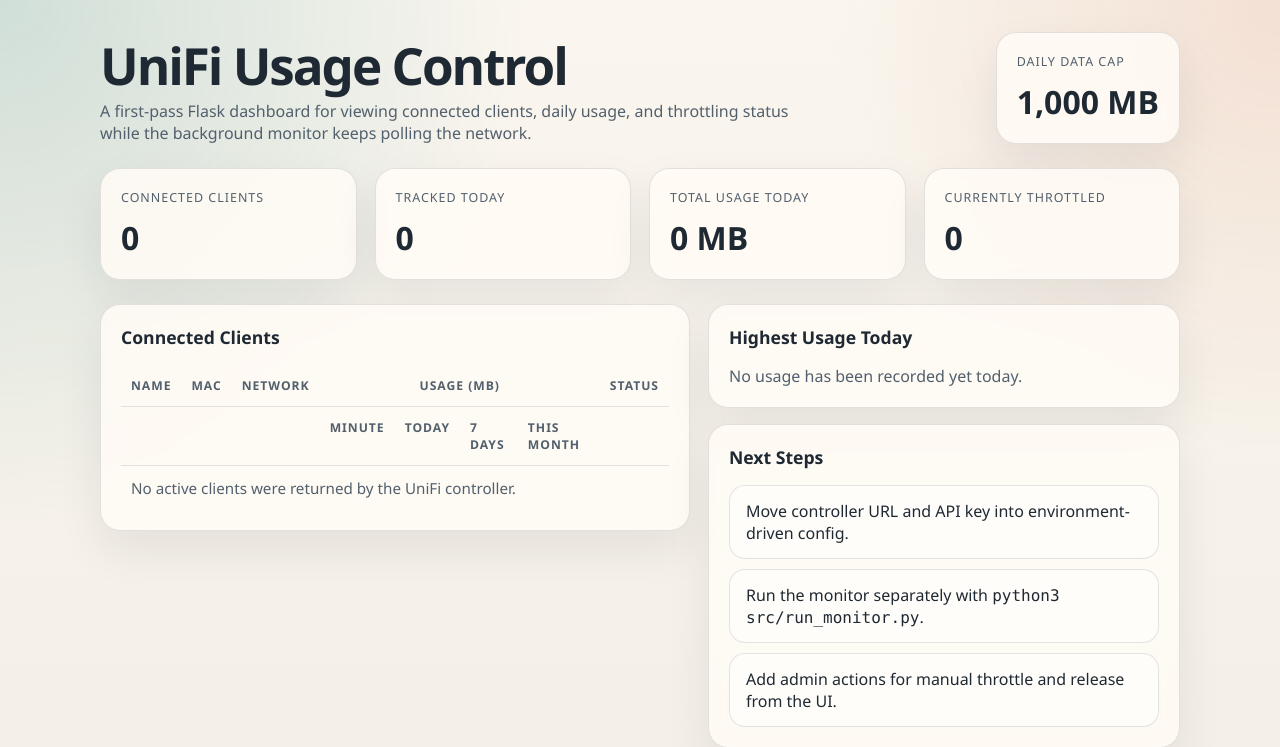
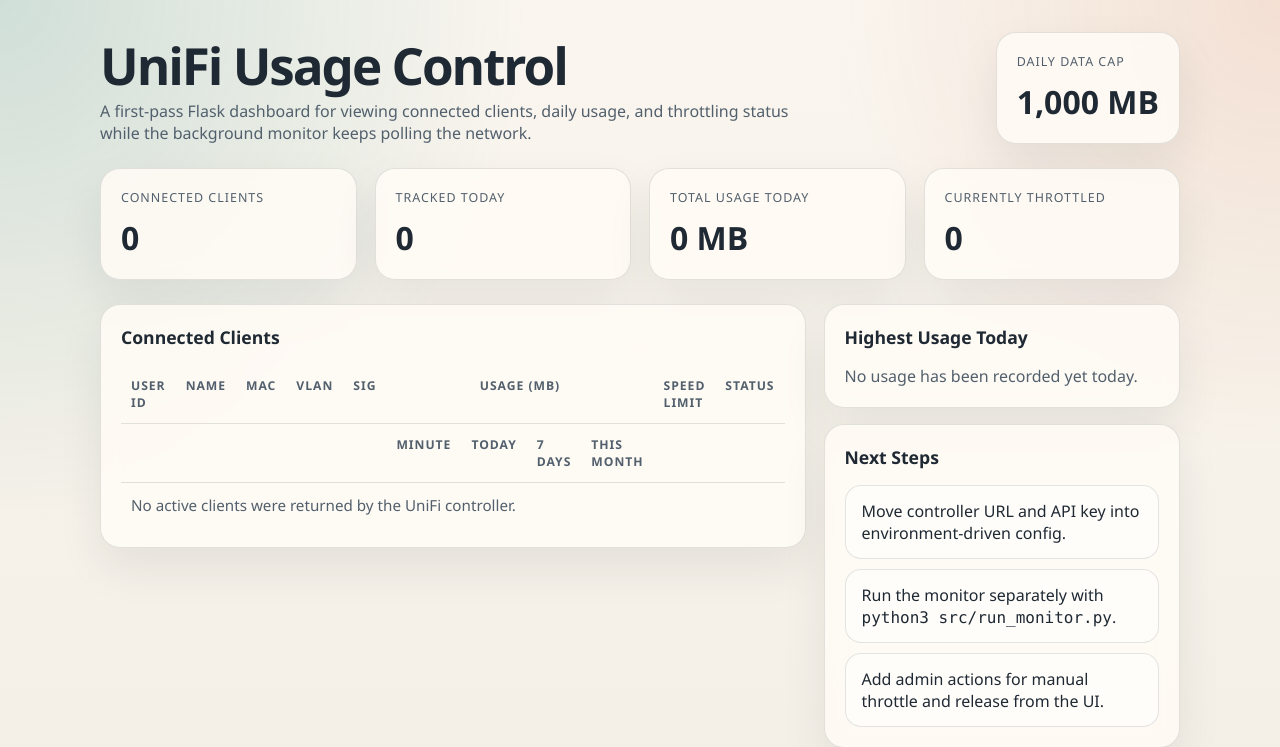
Before and after one commit to dcbriccetti/ubiquiti-usage-manager, a Flask app: page / in a window 1280 px wide. Shown: the top 747 px of the page. Run offline with Flask 3, Linux system fonts and the light colour scheme; data that the repository does not hold is empty.

Commit message:
Shift monitor visibility to dashboard and simplify runner output

```diff
--- a/src/templates/dashboard.html
+++ b/src/templates/dashboard.html
@@ -43,13 +43,18 @@
                 <table>
                     <thead>
                         <tr>
+                            <th>User ID</th>
                             <th>Name</th>
                             <th>MAC</th>
-                            <th>Network</th>
+                            <th>VLAN</th>
+                            <th>Sig</th>
                             <th colspan="4" class="usage-group">USAGE (MB)</th>
+                            <th>Speed Limit</th>
                             <th>Status</th>
                         </tr>
                         <tr>
+                            <th></th>
+                            <th></th>
                             <th></th>
                             <th></th>
                             <th></th>
@@ -58,14 +63,16 @@
                             <th>7 Days</th>
                             <th>This Month</th>
                             <th></th>
+                            <th></th>
                         </tr>
                     </thead>
                     <tbody>
                         {% for snapshot in connected_clients %}
                             <tr>
+                                <td>{{ snapshot.client.user_id or "" }}</td>
                                 <td>
                                     <strong>{{ snapshot.client.name }}</strong>
-                                    <div class="muted">{{ snapshot.client.ap_name or "No AP name" }}</div>
+                                    <div class="muted">{{ snapshot.client.ap_name or "Unknown" }}</div>
                                 </td>
                                 <td class="mono">
                                     <a href="{{ url_for('client_detail', mac=snapshot.client.mac) }}">
@@ -73,10 +80,12 @@
                                     </a>
                                 </td>
                                 <td>{{ snapshot.client.vlan_name or "Unknown" }}</td>
+                                <td>{% if snapshot.client.signal %}{{ snapshot.client.signal }}{% endif %}</td>
                                 <td>{{ "{:,.2f}".format(snapshot.interval_mb) }}</td>
                                 <td>{{ "{:,.1f}".format(snapshot.day_total_mb) }}</td>
                                 <td>{{ "{:,.1f}".format(snapshot.last_7_days_total_mb) }}</td>
                                 <td>{{ "{:,.1f}".format(snapshot.calendar_month_total_mb) }}</td>
+                                <td>{{ snapshot.effective_speed_limit or "" }}</td>
                                 <td>
                                     {% if snapshot.is_throttled %}
                                         <span class="pill warn">Throttled</span>
@@ -87,7 +96,7 @@
                             </tr>
                         {% else %}
                             <tr>
-                                <td colspan="8" class="muted">No active clients were returned by the UniFi controller.</td>
+                                <td colspan="11" class="muted">No active clients were returned by the UniFi controller.</td>
                             </tr>
                         {% endfor %}
                     </tbody>
```
Also changed, not shown: src/run_monitor.py (+1 -6 lines).
